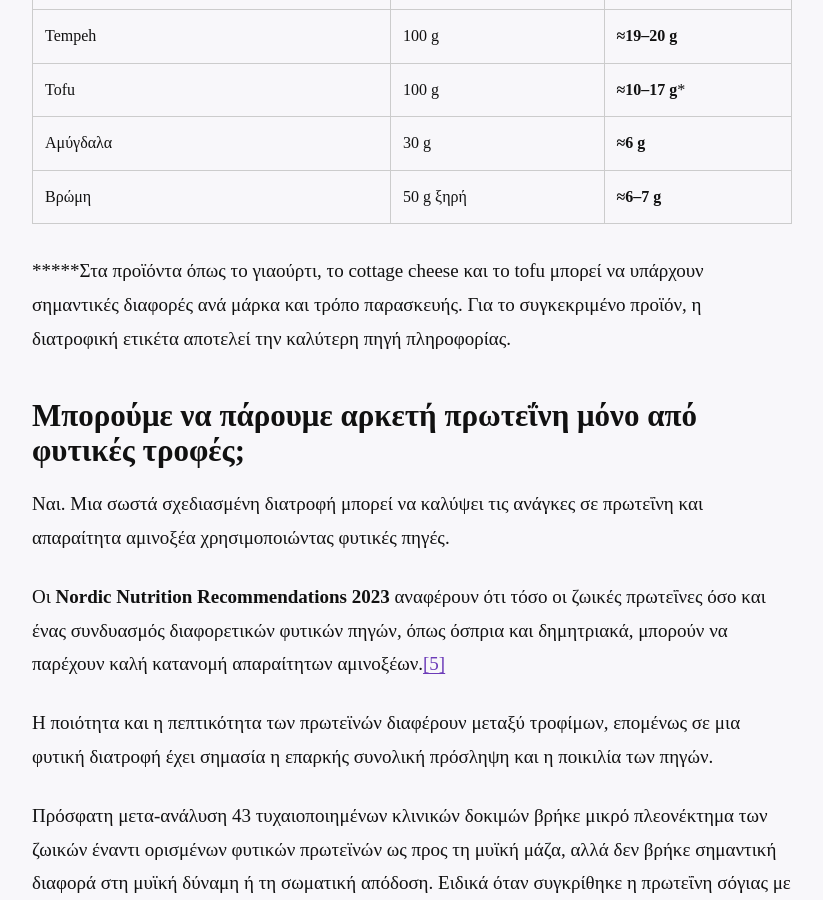
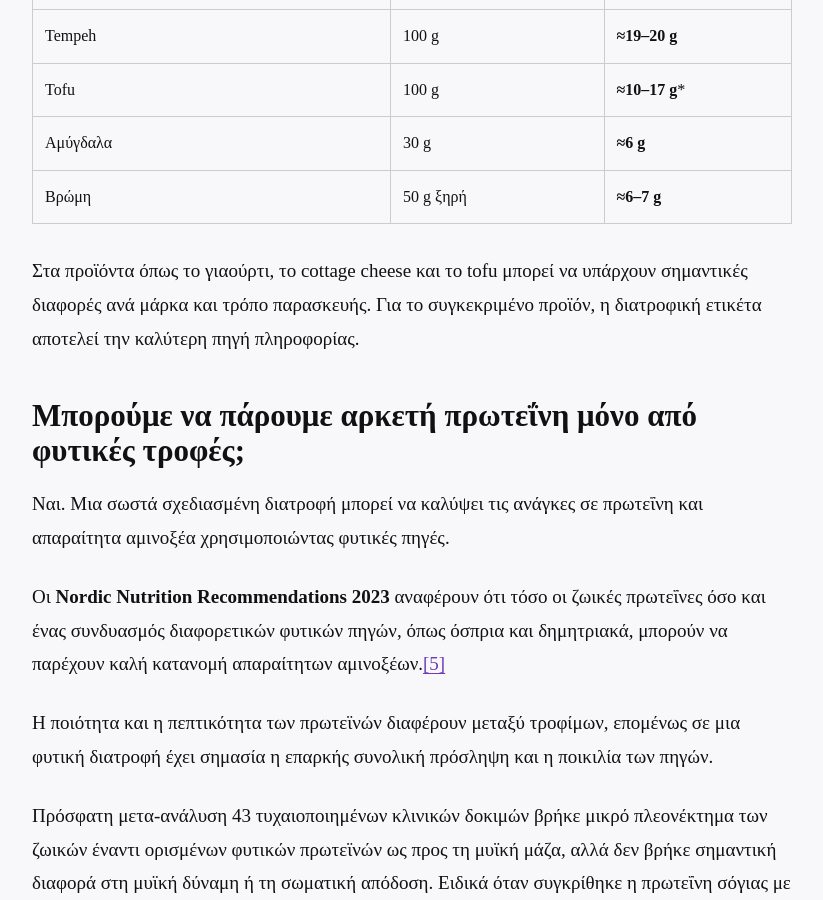
Before and after one commit to BiomedFacts/BiomedFacts, a Jekyll site: the page built from _posts/2026-09-18-prwteinh-posh-xreiazomaste-thn-hmera-kai-poies-einai-oi-kalyteres-phges.md, in a window 1280 px wide and 900 px high, scrolled down 7849 px. Shown: the whole window, without its empty margins (228-1051 px from the left). Built offline with Jekyll 4.4.1, drawn with Linux system fonts in a browser that asks for light colours.

```diff
--- a/_posts/2026-09-18-prwteinh-posh-xreiazomaste-thn-hmera-kai-poies-einai-oi-kalyteres-phges.md
+++ b/_posts/2026-09-18-prwteinh-posh-xreiazomaste-thn-hmera-kai-poies-einai-oi-kalyteres-phges.md
@@ -204,7 +204,7 @@ sources:
 | Βρώμη | 50 g ξηρή | **≈6–7 g** |
 
 
-*****Στα προϊόντα όπως το γιαούρτι, το cottage cheese και το tofu μπορεί να υπάρχουν σημαντικές διαφορές ανά μάρκα και τρόπο παρασκευής. Για το συγκεκριμένο προϊόν, η διατροφική ετικέτα αποτελεί την καλύτερη πηγή πληροφορίας.
+Στα προϊόντα όπως το γιαούρτι, το cottage cheese και το tofu μπορεί να υπάρχουν σημαντικές διαφορές ανά μάρκα και τρόπο παρασκευής. Για το συγκεκριμένο προϊόν, η διατροφική ετικέτα αποτελεί την καλύτερη πηγή πληροφορίας.
 
 ## **Μπορούμε να πάρουμε αρκετή πρωτεΐνη μόνο από φυτικές τροφές;**
 
```
